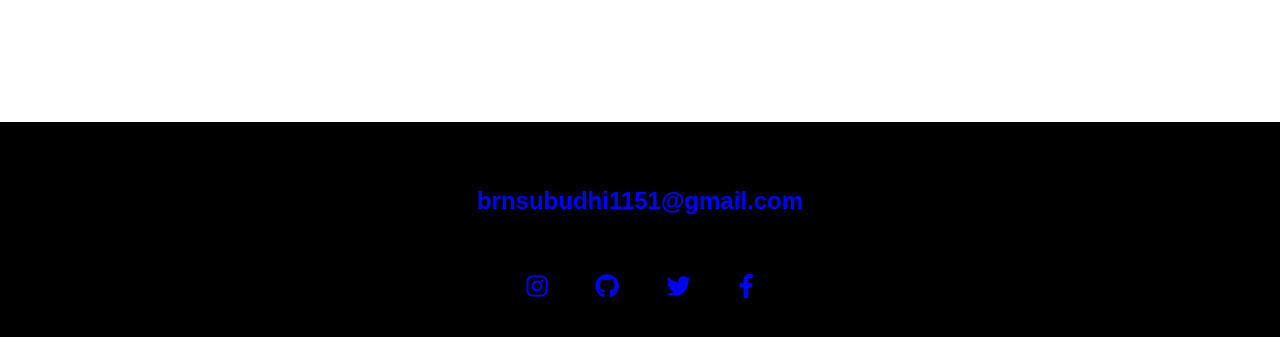
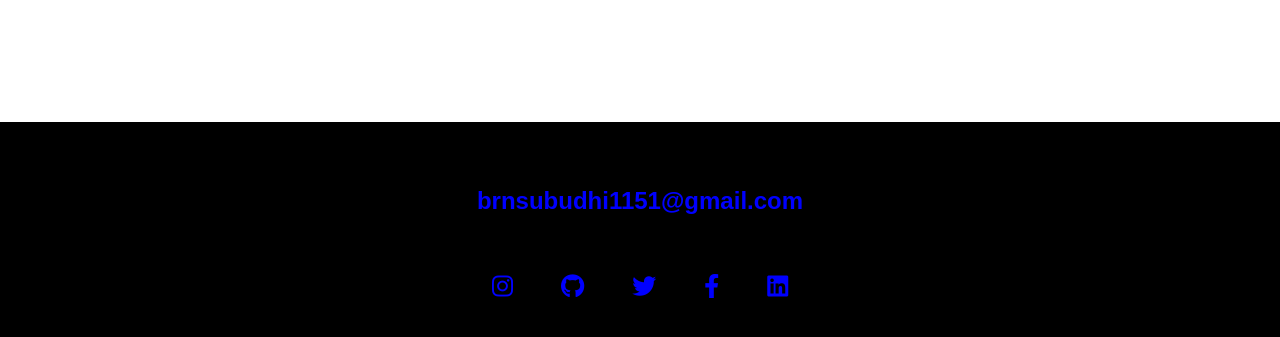
Before and after one commit to RudraNarayan2002/Personal-Portfolio-Rudra-Narayan, a plain HTML site: page index.html in a window 1280 px wide. Shown: the part 2850-3187 px from the top of the page. Drawn offline with nearby package versions, Linux system fonts and the light colour scheme.

Commit message:
Update index.html

```diff
--- a/index.html
+++ b/index.html
@@ -135,6 +135,8 @@
         <li class="social-list__item"><a class="social-list__link" href="https://twitter.com/BRudraNarayanS1?t=C71VX1uu5ZVH8zx4wx39mw&s=09"><i
             class="fab fa-twitter"></i></a></li>
         <li class="social-list__item"><a class="social-list__link" href="https://www.facebook.com/rudranarayan.subudhi.1/"><i class="fab fa-facebook-f"></i></a></li>
+        <li class="social-list__item"><a class="social-list__link" href="https://www.linkedin.com/in/b-rudra-narayan-subudhi-46b320228/"><i class="fa-brands fa-linkedin"></i></a></li>
+
     </ul>
 </footer>
 
```
